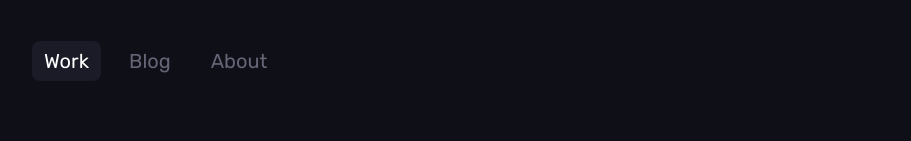
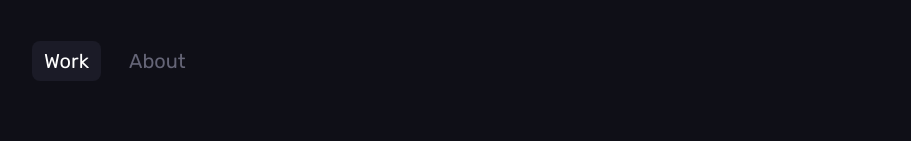
Before and after one commit to nathan-pham/OfficialPortfolio, a Next.js app: page / in a window 1280 px wide. Shown: the top 141 px of the page, without its empty margins (184-1095 px from the left). Built offline with nearby package versions, Linux system fonts and the light colour scheme.

Commit message:
Update header.js
removed blog (medium exists already)

```diff
--- a/assets/components/header.js
+++ b/assets/components/header.js
@@ -10,9 +10,6 @@ const Header = ({ type }) => {
                             <>
                                 <Link href="/">
                                     <a className="active">Work</a>
-                                </Link>
-                                <Link href="/blog">
-                                    <a>Blog</a>
                                 </Link>
                                 <Link href="/about">
                                     <a>About</a>
```
